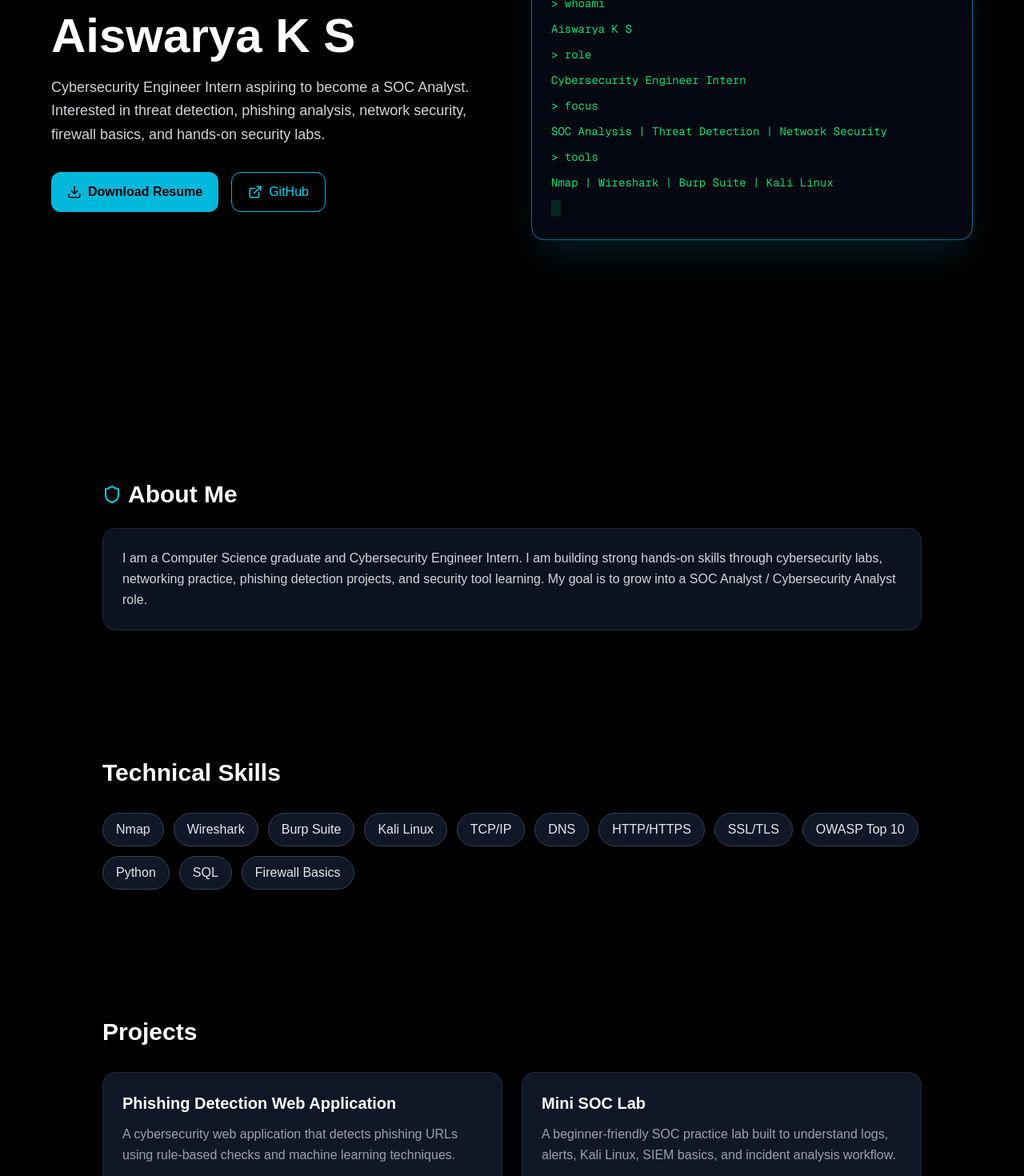
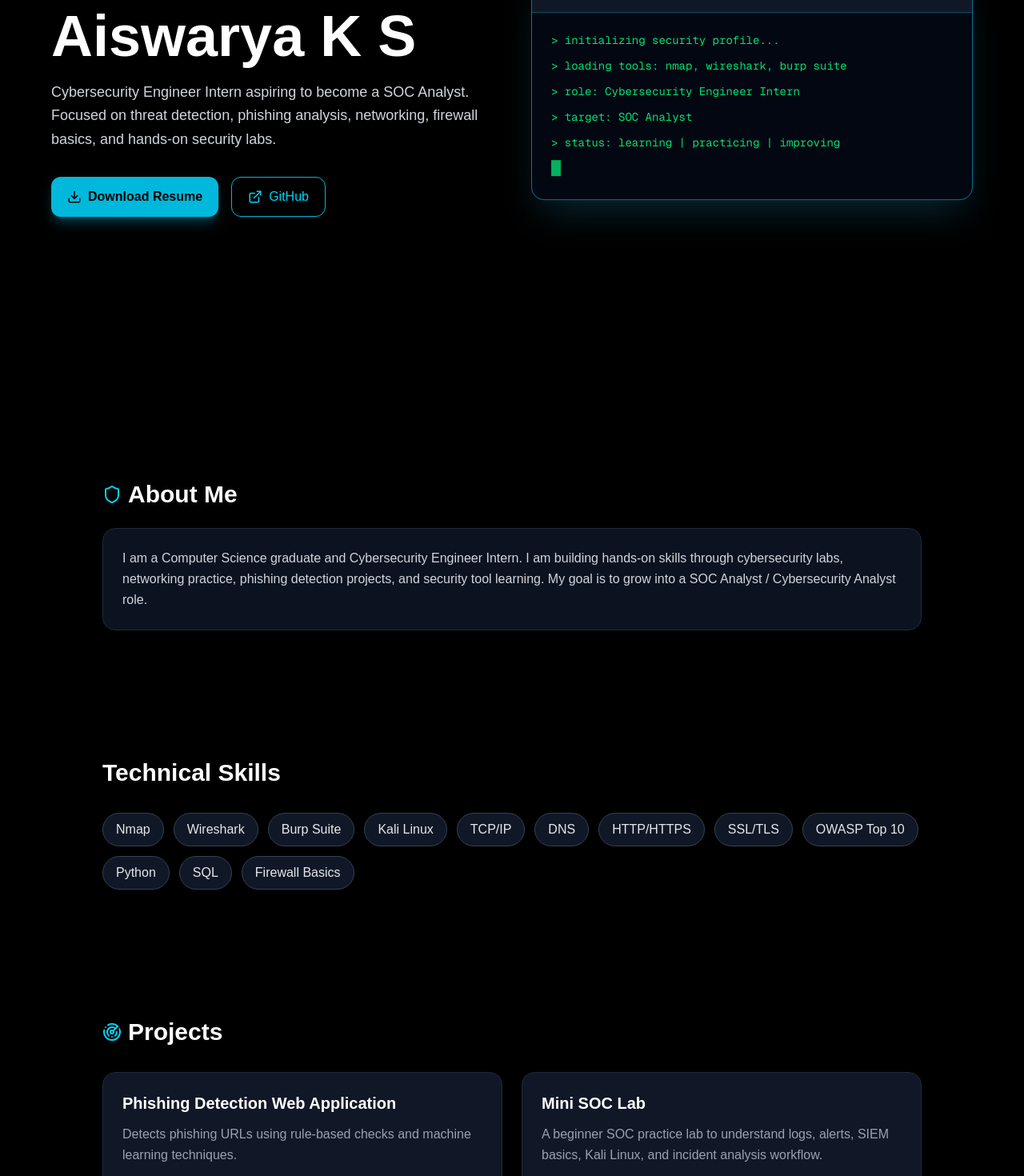
Before and after one commit to ksaiswarya10/portfolio, a Next.js app: page / in a window 1280 px wide. Shown: the part 280-1750 px from the top of the page at 80% size. Built offline with nearby package versions, Linux system fonts and the light colour scheme.

Commit message:
update portfolio layout

```diff
--- a/app/page.tsx
+++ b/app/page.tsx
@@ -1,72 +1,76 @@
 "use client";
 
 import { motion } from "framer-motion";
-import { Mail, Shield, Download, ExternalLink, Terminal } from "lucide-react";
+import { Mail, Shield, Download, ExternalLink, Terminal, Radar } from "lucide-react";
 
 export default function Home() {
   const skills = [
-    "Nmap",
-    "Wireshark",
-    "Burp Suite",
-    "Kali Linux",
-    "TCP/IP",
-    "DNS",
-    "HTTP/HTTPS",
-    "SSL/TLS",
-    "OWASP Top 10",
-    "Python",
-    "SQL",
-    "Firewall Basics",
+    "Nmap", "Wireshark", "Burp Suite", "Kali Linux",
+    "TCP/IP", "DNS", "HTTP/HTTPS", "SSL/TLS",
+    "OWASP Top 10", "Python", "SQL", "Firewall Basics",
   ];
 
   const projects = [
     {
       title: "Phishing Detection Web Application",
       description:
-        "A cybersecurity web application that detects phishing URLs using rule-based checks and machine learning techniques.",
+        "Detects phishing URLs using rule-based checks and machine learning techniques.",
       tech: "Python, Flask, Scikit-learn, HTML, CSS",
       link: "https://github.com/ksaiswarya10/phishing-detection",
     },
     {
       title: "Mini SOC Lab",
       description:
-        "A beginner-friendly SOC practice lab built to understand logs, alerts, Kali Linux, SIEM basics, and incident analysis workflow.",
+        "A beginner SOC practice lab to understand logs, alerts, SIEM basics, Kali Linux, and incident analysis workflow.",
       tech: "Kali Linux, Logs, SIEM Basics, Network Security",
       link: "#",
     },
   ];
 
   const terminalLines = [
-    "> whoami",
-    "Aiswarya K S",
-    "> role",
-    "Cybersecurity Engineer Intern",
-    "> focus",
-    "SOC Analysis | Threat Detection | Network Security",
-    "> tools",
-    "Nmap | Wireshark | Burp Suite | Kali Linux",
+    "> initializing security profile...",
+    "> loading tools: nmap, wireshark, burp suite",
+    "> role: Cybersecurity Engineer Intern",
+    "> target: SOC Analyst",
+    "> status: learning | practicing | improving",
   ];
 
   return (
-    <div className="min-h-screen bg-black text-white px-6 overflow-hidden">
-      <div className="fixed inset-0 -z-10 bg-[radial-gradient(circle_at_top_right,#0891b250,transparent_35%),radial-gradient(circle_at_bottom_left,#22c55e40,transparent_35%)]" />
+    <div className="min-h-screen bg-black text-white px-6 overflow-hidden relative">
+      {/* Animated background */}
+      <motion.div
+        animate={{ scale: [1, 1.2, 1], opacity: [0.4, 0.8, 0.4] }}
+        transition={{ duration: 6, repeat: Infinity }}
+        className="fixed top-[-100px] right-[-100px] w-96 h-96 bg-cyan-500/30 rounded-full blur-3xl -z-10"
+      />
+
+      <motion.div
+        animate={{ scale: [1.2, 1, 1.2], opacity: [0.3, 0.7, 0.3] }}
+        transition={{ duration: 7, repeat: Infinity }}
+        className="fixed bottom-[-100px] left-[-100px] w-96 h-96 bg-green-500/30 rounded-full blur-3xl -z-10"
+      />
 
       {/* HERO */}
       <section className="min-h-screen flex flex-col-reverse md:flex-row items-center justify-center gap-12 max-w-6xl mx-auto">
-        <div className="text-center md:text-left md:w-1/2">
+        <motion.div
+          initial={{ opacity: 0, x: -80 }}
+          animate={{ opacity: 1, x: 0 }}
+          transition={{ duration: 0.9 }}
+          className="text-center md:text-left md:w-1/2"
+        >
           <motion.p
-            initial={{ opacity: 0, y: 25 }}
-            animate={{ opacity: 1, y: 0 }}
+            animate={{ opacity: [0.5, 1, 0.5] }}
+            transition={{ duration: 2, repeat: Infinity }}
             className="text-cyan-400 mb-4 font-semibold"
           >
             Cybersecurity Portfolio
           </motion.p>
 
           <motion.h1
-            initial={{ opacity: 0, y: 35 }}
+            initial={{ opacity: 0, y: 45 }}
             animate={{ opacity: 1, y: 0 }}
             transition={{ delay: 0.2 }}
-            className="text-5xl md:text-6xl font-bold mb-5"
+            className="text-5xl md:text-7xl font-bold mb-5"
           >
             Aiswarya K S
           </motion.h1>
@@ -74,51 +78,55 @@ export default function Home() {
           <motion.p
             initial={{ opacity: 0, y: 35 }}
             animate={{ opacity: 1, y: 0 }}
-            transition={{ delay: 0.4 }}
+            transition={{ delay: 0.45 }}
             className="text-lg text-gray-300 mb-8 leading-relaxed"
           >
             Cybersecurity Engineer Intern aspiring to become a SOC Analyst.
-            Interested in threat detection, phishing analysis, network security,
+            Focused on threat detection, phishing analysis, networking,
             firewall basics, and hands-on security labs.
           </motion.p>
 
           <motion.div
             initial={{ opacity: 0, y: 35 }}
             animate={{ opacity: 1, y: 0 }}
-            transition={{ delay: 0.6 }}
+            transition={{ delay: 0.7 }}
             className="flex flex-wrap justify-center md:justify-start gap-4"
           >
-            <a
+            <motion.a
+              whileHover={{ scale: 1.08 }}
+              whileTap={{ scale: 0.95 }}
               href="/resume.pdf"
               download
-              className="inline-flex items-center gap-2 bg-cyan-500 text-black px-5 py-3 rounded-xl font-semibold hover:bg-cyan-400 transition"
+              className="inline-flex items-center gap-2 bg-cyan-500 text-black px-5 py-3 rounded-xl font-semibold shadow-lg shadow-cyan-500/30"
             >
               <Download size={18} />
               Download Resume
-            </a>
+            </motion.a>
 
-            <a
+            <motion.a
+              whileHover={{ scale: 1.08 }}
+              whileTap={{ scale: 0.95 }}
               href="https://github.com/ksaiswarya10"
               target="_blank"
               className="inline-flex items-center gap-2 border border-cyan-500 px-5 py-3 rounded-xl text-cyan-400 hover:bg-cyan-500 hover:text-black transition"
             >
               <ExternalLink size={18} />
               GitHub
-            </a>
+            </motion.a>
           </motion.div>
-        </div>
+        </motion.div>
 
-        {/* TERMINAL ANIMATION */}
+        {/* Animated terminal */}
         <motion.div
-          initial={{ opacity: 0, scale: 0.85 }}
-          animate={{ opacity: 1, scale: 1 }}
-          transition={{ delay: 0.3 }}
+          initial={{ opacity: 0, x: 80, rotate: 3 }}
+          animate={{ opacity: 1, x: 0, rotate: 0 }}
+          transition={{ duration: 0.9 }}
           className="md:w-1/2 w-full max-w-xl"
         >
           <motion.div
-            animate={{ y: [0, -12, 0] }}
+            animate={{ y: [0, -14, 0] }}
             transition={{ repeat: Infinity, duration: 4 }}
-            className="bg-gray-950 border border-cyan-700 rounded-2xl shadow-2xl shadow-cyan-900/40 overflow-hidden"
+            className="bg-gray-950 border border-cyan-700 rounded-2xl shadow-2xl shadow-cyan-900/50 overflow-hidden"
           >
             <div className="flex items-center gap-2 px-5 py-4 bg-gray-900 border-b border-cyan-900">
               <span className="w-3 h-3 bg-red-500 rounded-full" />
@@ -134,9 +142,9 @@ export default function Home() {
               {terminalLines.map((line, index) => (
                 <motion.p
                   key={index}
-                  initial={{ opacity: 0 }}
-                  animate={{ opacity: 1 }}
-                  transition={{ delay: 0.8 + index * 0.25 }}
+                  initial={{ opacity: 0, x: -20 }}
+                  animate={{ opacity: 1, x: 0 }}
+                  transition={{ delay: 1 + index * 0.35 }}
                 >
                   {line}
                 </motion.p>
@@ -144,7 +152,7 @@ export default function Home() {
 
               <motion.span
                 animate={{ opacity: [0, 1, 0] }}
-                transition={{ repeat: Infinity, duration: 1 }}
+                transition={{ repeat: Infinity, duration: 0.8 }}
                 className="inline-block w-3 h-5 bg-green-400"
               />
             </div>
@@ -153,31 +161,39 @@ export default function Home() {
       </section>
 
       {/* ABOUT */}
-      <section className="py-20 max-w-5xl mx-auto">
+      <motion.section
+        initial={{ opacity: 0, y: 60 }}
+        whileInView={{ opacity: 1, y: 0 }}
+        viewport={{ once: true }}
+        className="py-20 max-w-5xl mx-auto"
+      >
         <h2 className="text-3xl font-bold mb-6 flex items-center gap-2">
           <Shield className="text-cyan-400" />
           About Me
         </h2>
 
-        <div className="bg-gray-900/80 border border-gray-800 rounded-2xl p-6 text-gray-300 leading-relaxed">
+        <div className="bg-gray-900/80 border border-gray-800 rounded-2xl p-6 text-gray-300 leading-relaxed hover:border-cyan-500 transition">
           I am a Computer Science graduate and Cybersecurity Engineer Intern.
-          I am building strong hands-on skills through cybersecurity labs,
-          networking practice, phishing detection projects, and security tool
-          learning. My goal is to grow into a SOC Analyst / Cybersecurity
-          Analyst role.
+          I am building hands-on skills through cybersecurity labs, networking
+          practice, phishing detection projects, and security tool learning.
+          My goal is to grow into a SOC Analyst / Cybersecurity Analyst role.
         </div>
-      </section>
+      </motion.section>
 
       {/* SKILLS */}
       <section className="py-20 max-w-5xl mx-auto">
         <h2 className="text-3xl font-bold mb-8">Technical Skills</h2>
 
         <div className="flex flex-wrap gap-3">
-          {skills.map((skill) => (
+          {skills.map((skill, index) => (
             <motion.span
               key={skill}
-              whileHover={{ scale: 1.1 }}
-              className="px-4 py-2 bg-gray-900 border border-gray-700 rounded-full text-gray-200 hover:border-cyan-400 transition"
+              initial={{ opacity: 0, scale: 0.7 }}
+              whileInView={{ opacity: 1, scale: 1 }}
+              viewport={{ once: true }}
+              transition={{ delay: index * 0.05 }}
+              whileHover={{ scale: 1.12, y: -4 }}
+              className="px-4 py-2 bg-gray-900 border border-gray-700 rounded-full text-gray-200 hover:border-cyan-400 hover:text-cyan-300 transition"
             >
               {skill}
             </motion.span>
@@ -187,18 +203,21 @@ export default function Home() {
 
       {/* PROJECTS */}
       <section className="py-20 max-w-5xl mx-auto">
-        <h2 className="text-3xl font-bold mb-8">Projects</h2>
+        <h2 className="text-3xl font-bold mb-8 flex items-center gap-2">
+          <Radar className="text-cyan-400" />
+          Projects
+        </h2>
 
         <div className="grid md:grid-cols-2 gap-6">
           {projects.map((project, index) => (
             <motion.div
               key={project.title}
-              initial={{ opacity: 0, y: 35 }}
+              initial={{ opacity: 0, y: 60 }}
               whileInView={{ opacity: 1, y: 0 }}
               viewport={{ once: true }}
-              transition={{ delay: index * 0.15 }}
-              whileHover={{ y: -8 }}
-              className="bg-gray-900 border border-gray-800 rounded-2xl p-6 hover:border-cyan-500 transition"
+              transition={{ delay: index * 0.2 }}
+              whileHover={{ y: -10, scale: 1.02 }}
+              className="bg-gray-900 border border-gray-800 rounded-2xl p-6 hover:border-cyan-500 hover:shadow-xl hover:shadow-cyan-900/30 transition"
             >
               <h3 className="text-xl font-bold mb-3">{project.title}</h3>
 
@@ -221,40 +240,33 @@ export default function Home() {
       </section>
 
       {/* CONTACT */}
-      <section className="py-20 text-center max-w-5xl mx-auto">
+      <motion.section
+        initial={{ opacity: 0, y: 60 }}
+        whileInView={{ opacity: 1, y: 0 }}
+        viewport={{ once: true }}
+        className="py-20 text-center max-w-5xl mx-auto"
+      >
         <h2 className="text-3xl font-bold mb-5">Contact</h2>
 
         <p className="text-gray-400 mb-7">
-          Open to SOC Analyst, Cybersecurity Analyst, and security internship
-          opportunities.
+          Open to SOC Analyst, Cybersecurity Analyst, and security internship opportunities.
         </p>
 
         <div className="flex justify-center flex-wrap gap-5 text-cyan-400">
-          <a
-            href="mailto:ksaiswarya10@gmail.com"
-            className="inline-flex items-center gap-2 hover:text-cyan-300"
-          >
+          <a href="mailto:ksaiswarya10@gmail.com" className="inline-flex items-center gap-2 hover:text-cyan-300">
             <Mail size={18} />
             Email
           </a>
 
-          <a
-            href="https://github.com/ksaiswarya10"
-            target="_blank"
-            className="hover:text-cyan-300"
-          >
+          <a href="https://github.com/ksaiswarya10" target="_blank" className="hover:text-cyan-300">
             GitHub
           </a>
 
-          <a
-            href="https://linkedin.com/in/aiswarya-k-s"
-            target="_blank"
-            className="hover:text-cyan-300"
-          >
+          <a href="https://linkedin.com/in/aiswarya-k-s" target="_blank" className="hover:text-cyan-300">
             LinkedIn
           </a>
         </div>
-      </section>
+      </motion.section>
     </div>
   );
 }
```
